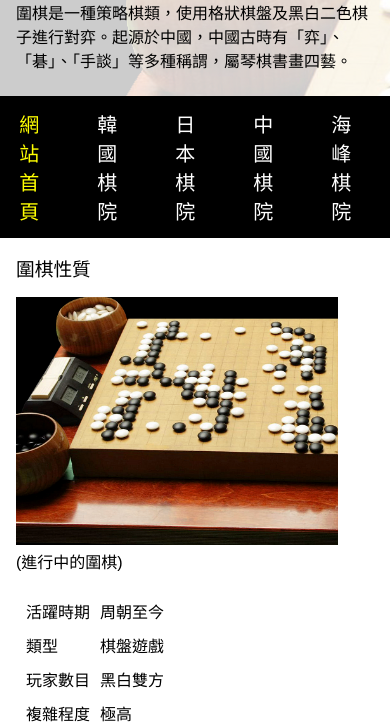
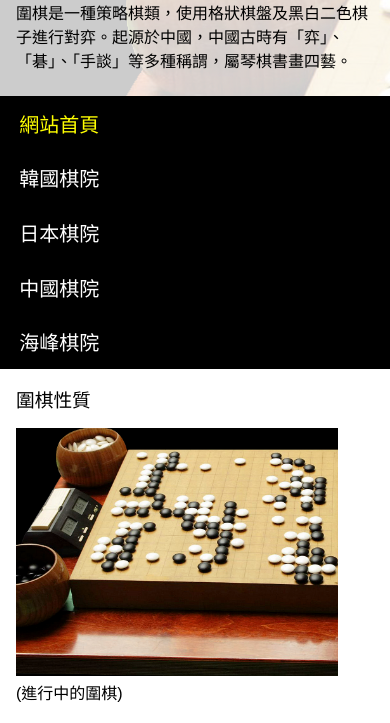
Before and after one commit to XuJiaWei0812/front-end-exprcise01, a plain HTML site: page index.html in a window 390 px wide. Shown: the part 82-805 px from the top of the page. Drawn offline with Linux system fonts and the light colour scheme.

Commit message:
feat style media

```diff
--- a/style.css
+++ b/style.css
@@ -53,6 +53,12 @@ nav ul li a:hover {
 
 .active {
   color: yellow;
+}
+
+@media screen and (max-width: 600px) {
+  header nav ul {
+    flex-direction: column;
+  }
 }
 
 /* 網站首頁 */
```
